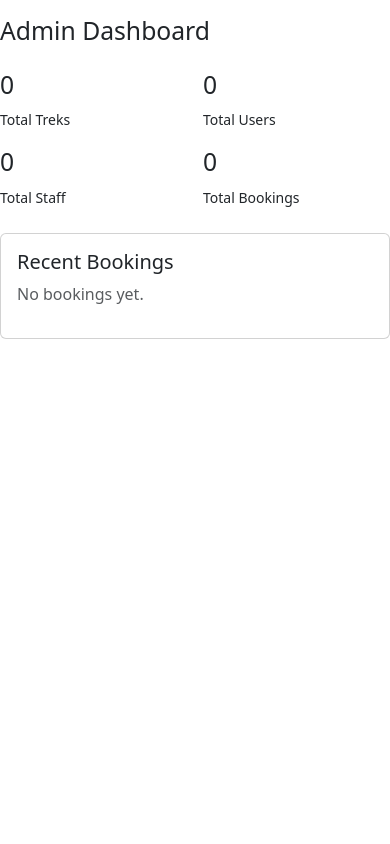
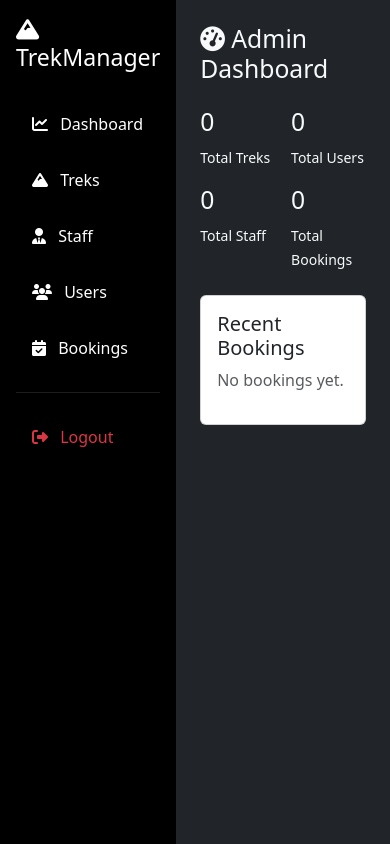
Before and after one commit to i-shashikant/GoGhummi-Trekking-Management-App, a Flask app: page /admin/ in a window 390 px wide. Run offline with Flask 3, Linux system fonts and the light colour scheme; the visitor is signed in with stand-in values (Sample User, id 1).

Commit message:
Added Sidebar

```diff
--- a/routes/admin.py
+++ b/routes/admin.py
@@ -99,8 +99,12 @@ def edit_trek(trek_id):
         new_max_slots = int(request.form["max_slots"])
 
         if new_max_slots < booked_slots:
-            return (
-                f"Cannot reduce maximum slots below the number of booked participants ({booked_slots})."
+            flash(
+                f"Cannot reduce maximum slots below the number of booked participants ({booked_slots}).",
+                "danger"
+            )
+            return redirect(
+                url_for("admin.edit_trek", trek_id=trek.id)
             )
         trek.max_slots = new_max_slots
         trek.available_slots = new_max_slots - booked_slots
@@ -288,7 +292,7 @@ def blacklist_user(user_id):
     user.approval_status = "Blacklisted"
 
     db.session.commit()
-
+    flash("Staff blacklisted successfully.", "warning")
     return redirect(url_for("admin.users"))
 
 @admin_bp.route("/users/activate/<int:user_id>", methods=["POST"])
--- a/templates/admin/_nav.html
+++ b/templates/admin/_nav.html
@@ -1,7 +1,45 @@
-{% macro admin_navlinks() %}
-<li class="nav-item"><a class="nav-link" href="{{ url_for('admin.dashboard') }}">Dashboard</a></li>
-<li class="nav-item"><a class="nav-link" href="{{ url_for('admin.treks') }}">Treks</a></li>
-<li class="nav-item"><a class="nav-link" href="{{ url_for('admin.staff') }}">Staff</a></li>
-<li class="nav-item"><a class="nav-link" href="{{ url_for('admin.users') }}">Users</a></li>
-<li class="nav-item"><a class="nav-link" href="{{ url_for('admin.bookings') }}">Bookings</a></li>
+{% macro admin_sidebar() %}
+
+<div class="list-group list-group-flush">
+
+    <a href="{{ url_for('admin.dashboard') }}"
+       class="list-group-item list-group-item-action bg-black text-white border-0 py-3">
+        <i class="fa-solid fa-chart-line me-2"></i>
+        Dashboard
+    </a>
+
+    <a href="{{ url_for('admin.treks') }}"
+       class="list-group-item list-group-item-action bg-black text-white border-0 py-3">
+        <i class="fa-solid fa-mountain me-2"></i>
+        Treks
+    </a>
+
+    <a href="{{ url_for('admin.staff') }}"
+       class="list-group-item list-group-item-action bg-black text-white border-0 py-3">
+        <i class="fa-solid fa-user-tie me-2"></i>
+        Staff
+    </a>
+
+    <a href="{{ url_for('admin.users') }}"
+       class="list-group-item list-group-item-action bg-black text-white border-0 py-3">
+        <i class="fa-solid fa-users me-2"></i>
+        Users
+    </a>
+
+    <a href="{{ url_for('admin.bookings') }}"
+       class="list-group-item list-group-item-action bg-black text-white border-0 py-3">
+        <i class="fa-solid fa-calendar-check me-2"></i>
+        Bookings
+    </a>
+
+    <hr class="text-secondary">
+
+    <a href="{{ url_for('auth.logout') }}"
+       class="list-group-item list-group-item-action bg-black text-danger border-0 py-3">
+        <i class="fa-solid fa-right-from-bracket me-2"></i>
+        Logout
+    </a>
+
+</div>
+
 {% endmacro %}
--- a/templates/admin/dashboard.html
+++ b/templates/admin/dashboard.html
@@ -1,7 +1,7 @@
-{% extends "base.html" %}
+{% extends "layouts/dashboard.html" %}
 {% import "admin/_nav.html" as nav %}
 {% block title %}Admin Dashboard | TrekManager{% endblock %}
-{% block navlinks %}{{ nav.admin_navlinks() }}{% endblock %}
+{% block sidebar %}{{ nav.admin_sidebar() }}{% endblock %}
 {% block content %}
 <h2 class="mb-4"><i class="fa-solid fa-gauge-high"></i> Admin Dashboard</h2>
 
--- /dev/null
+++ b/templates/layouts/dashboard.html
@@ -0,0 +1,59 @@
+<!DOCTYPE html>
+<html lang="en">
+<head>
+    <meta charset="UTF-8">
+    <meta name="viewport" content="width=device-width, initial-scale=1.0">
+    <title>{% block title %}Trek Manager{% endblock %}</title>
+
+    <link href="https://cdn.jsdelivr.net/npm/bootstrap@5.3.8/dist/css/bootstrap.min.css" rel="stylesheet">
+
+    <link rel="stylesheet"
+          href="https://cdnjs.cloudflare.com/ajax/libs/font-awesome/6.7.2/css/all.min.css">
+
+    <link rel="stylesheet"
+          href="{{ url_for('static', filename='css/style.css') }}">
+</head>
+
+<body class="bg-dark text-light">
+
+<div class="d-flex">
+
+    <!-- Sidebar -->
+    <div class="bg-black text-white p-3"
+         style="width:260px;min-height:100vh;">
+
+        <h3 class="mb-4">
+            <i class="fa-solid fa-mountain"></i>
+            TrekManager
+        </h3>
+
+        {% block sidebar %}
+        {% endblock %}
+    </div>
+
+    <!-- Main -->
+    <div class="flex-grow-1 p-4">
+
+        {% with messages = get_flashed_messages(with_categories=true) %}
+            {% if messages %}
+                {% for category, message in messages %}
+                    <div class="alert alert-{{ category }} alert-dismissible fade show">
+                        {{ message }}
+                        <button class="btn-close"
+                                data-bs-dismiss="alert"></button>
+                    </div>
+                {% endfor %}
+            {% endif %}
+        {% endwith %}
+
+        {% block content %}
+        {% endblock %}
+
+    </div>
+
+</div>
+
+<script src="https://cdn.jsdelivr.net/npm/bootstrap@5.3.8/dist/js/bootstrap.bundle.min.js"></script>
+
+</body>
+</html>
--- a/templates/staff/dashboard.html
+++ b/templates/staff/dashboard.html
@@ -1,7 +1,8 @@
-{% extends "base.html" %}
+{% extends "layouts/dashboard.html" %}
+
 {% import "staff/_nav.html" as nav %}
 {% block title %}Staff Dashboard | TrekManager{% endblock %}
-{% block navlinks %}{{ nav.staff_navlinks() }}{% endblock %}
+{% block sidebar %}{{ nav.staff_sidebar() }}{% endblock %}
 {% block content %}
 <h2 class="mb-4"><i class="fa-solid fa-people-group"></i> Welcome, {{ user.username }}</h2>
 
--- a/templates/user/bookings.html
+++ b/templates/user/bookings.html
@@ -1,7 +1,7 @@
-{% extends "base.html" %}
+{% extends "layouts/dashboard.html" %}
 {% import "user/_nav.html" as nav %}
 {% block title %}My Bookings | TrekManager{% endblock %}
-{% block navlinks %}{{ nav.user_navlinks() }}{% endblock %}
+{% block sidebar %}{{ nav.user_sidebar() }}{% endblock %}
 {% block content %}
 <h2 class="mb-4"><i class="fa-solid fa-clipboard-list"></i> My Bookings</h2>
 
--- a/templates/user/browse_treks.html
+++ b/templates/user/browse_treks.html
@@ -1,7 +1,7 @@
-{% extends "base.html" %}}
+{% extends "layouts/dashboard.html" %}
 {% import "user/_nav.html" as nav %}
 {% block title %}Browse Treks | TrekManager{% endblock %}
-{% block navlinks %}{{ nav.user_navlinks() }}{% endblock %}
+{% block sidebar %}{{ nav.user_sidebar() }}{% endblock %}
 {% block content %}
 <h2 class="mb-4"><i class="fa-solid fa-magnifying-glass"></i> Browse Treks</h2>
 
--- a/templates/user/dashboard.html
+++ b/templates/user/dashboard.html
@@ -1,7 +1,7 @@
-{% extends "base.html" %}
+{% extends "layouts/dashboard.html" %}
 {% import "user/_nav.html" as nav %}
 {% block title %}Dashboard | TrekManager{% endblock %}
-{% block navlinks %}{{ nav.user_navlinks() }}{% endblock %}
+{% block sidebar %}{{ nav.user_sidebar() }}{% endblock %}
 {% block content %}
 <h2 class="mb-4">Welcome, {{ user.username }} <i class="fa-solid fa-person-hiking"></i></h2>
 
--- a/templates/user/trek_detail.html
+++ b/templates/user/trek_detail.html
@@ -1,7 +1,7 @@
-{% extends "base.html" %}
+{% extends "layouts/dashboard.html" %}
 {% import "user/_nav.html" as nav %}
 {% block title %}{{ trek.trek_name }} | TrekManager{% endblock %}
-{% block navlinks %}{{ nav.user_navlinks() }}{% endblock %}
+{% block sidebar %}{{ nav.user_sidebar() }}{% endblock %}
 {% block content %}
 <a href="{{ url_for('user.browse_treks') }}" class="btn btn-link mb-2"><i class="fa-solid fa-arrow-left"></i> Back to Treks</a>
 
```
Also changed, not shown: routes/user.py (+19 -0 lines), templates/staff/_nav.html (+26 -2 lines), templates/staff/assigned_treks.html (+60 -53 lines), templates/staff/participants.html (+4 -7 lines), templates/user/_nav.html (+38 -5 lines), templates/user/profile.html (+4 -4 lines).
